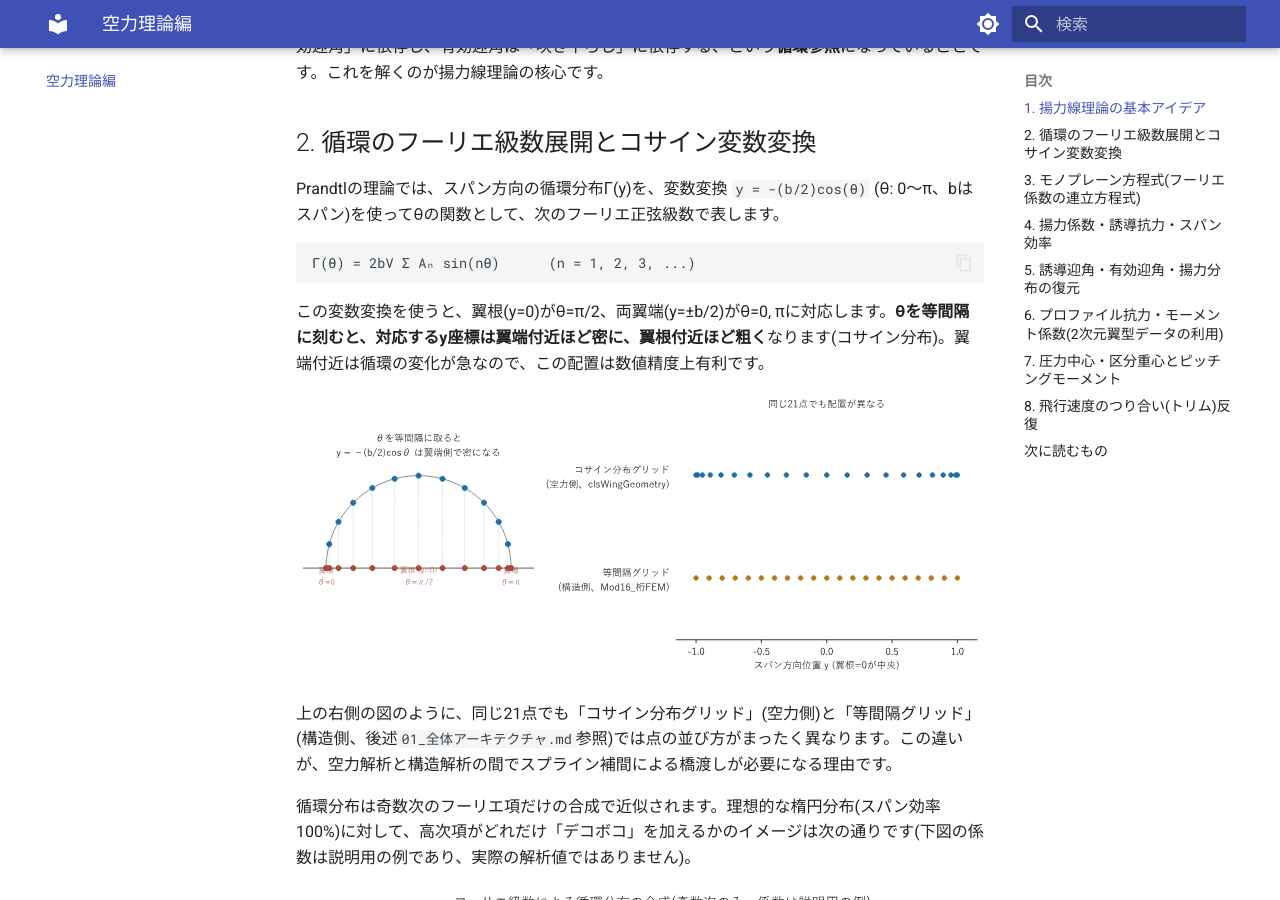
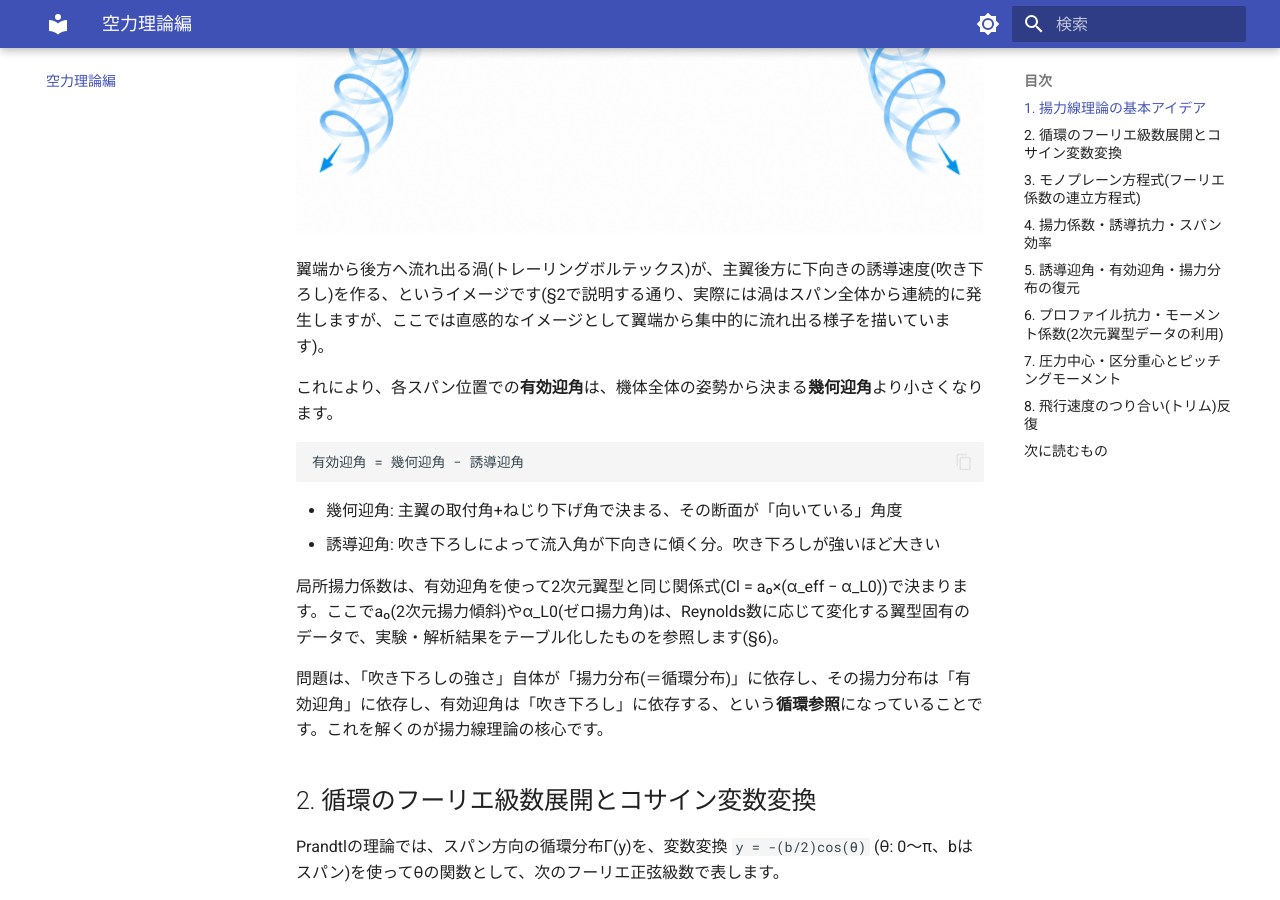
Before and after one commit to YujiFukami/windmillclub-design, an MkDocs documentation site: the page built from docs/02_空力理論編.md, in a window 1280 px wide and 900 px high, scrolled down 931 px. Built offline with MkDocs 1.6.1 and Material for MkDocs 9.7.7, drawn with Linux system fonts in a browser that asks for light colours.

Commit message:
Add AI-generated concept illustrations for wingtip vortices and ply layup
Embeds the two images the user generated from the prompts in
_概念図プロンプト.md (not synced/published) into 02_空力理論編.md §1
and 04_構造理論編.md §2, with captions.

```diff
--- a/docs/02_空力理論編.md
+++ b/docs/02_空力理論編.md
@@ -7,6 +7,10 @@
 ## 1. 揚力線理論の基本アイデア
 
 有限翼(実際の主翼のように、有限のスパンを持つ翼)は、翼端で圧力差が解消されるため、翼端から後方へ**翼端渦(トレーリングボルテックス)** が流れ出します。この渦のシートが翼の後方に作る誘導速度(下向きの流れ、**吹き下ろし**)が、翼の各断面が「実際に感じる」流入角を変えてしまいます。
+
+![翼端から後方へ流れ出る渦が吹き下ろしを生むイメージ図](figures/wingtip_vortex.png)
+
+翼端から後方へ流れ出る渦(トレーリングボルテックス)が、主翼後方に下向きの誘導速度(吹き下ろし)を作る、というイメージです(§2で説明する通り、実際には渦はスパン全体から連続的に発生しますが、ここでは直感的なイメージとして翼端から集中的に流れ出る様子を描いています)。
 
 これにより、各スパン位置での**有効迎角**は、機体全体の姿勢から決まる**幾何迎角**より小さくなります。
 
```
Also changed, not shown: docs/04_構造理論編.md (+4 -0 lines), docs/figures/wingtip_vortex.png (added), 1 other file.
